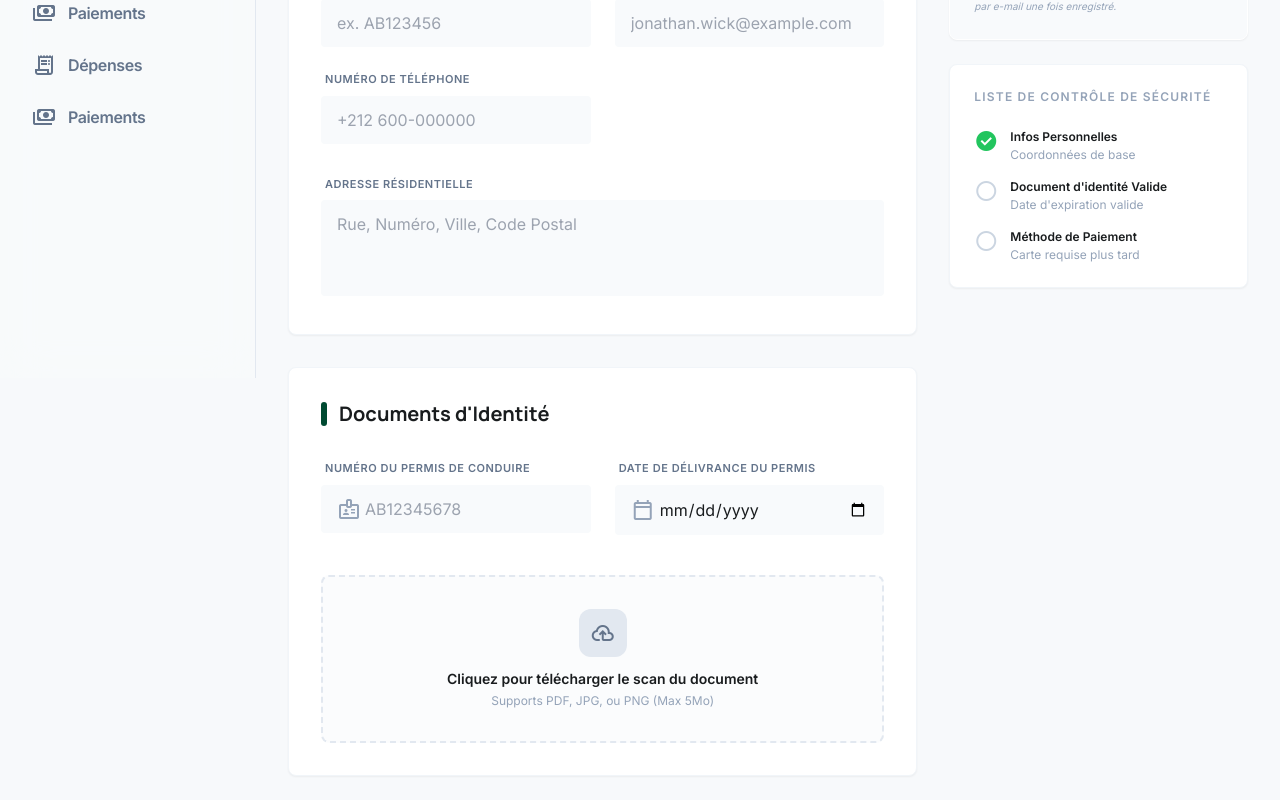
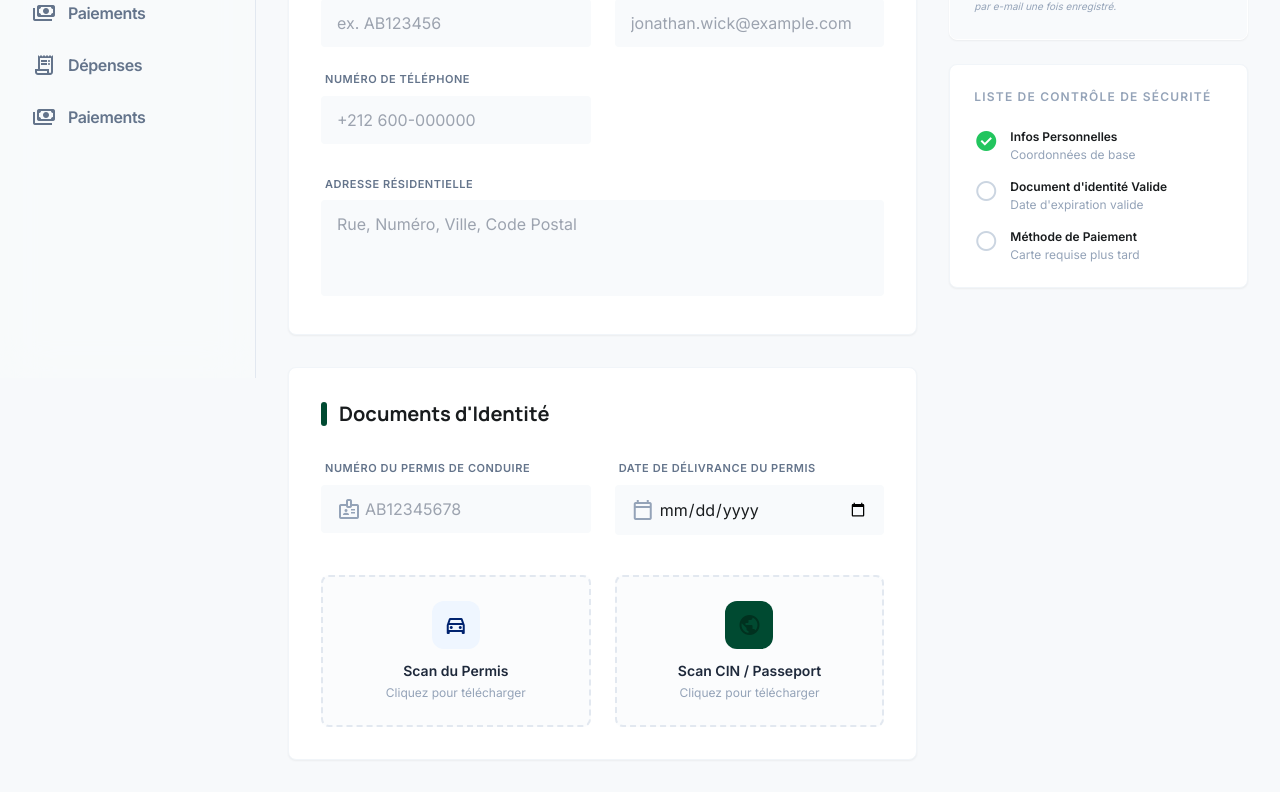
Before and after one commit to tfbrkane-droid/krini_front, a React (Vite) app: page /clients/add in a window 1280 px wide. Shown: the part 422-1222 px from the top of the page. Built offline with nearby package versions, Linux system fonts and the light colour scheme; no server answers.

Commit message:
feat: add document scan upload capability to client forms

```diff
--- a/src/components/AddClient.jsx
+++ b/src/components/AddClient.jsx
@@ -15,6 +15,10 @@ const AddClient = () => {
         date_delivrance_permis: '',
         remarques: ''
     });
+    const [files, setFiles] = useState({
+        scan_cin: null,
+        scan_permis: null
+    });
     const [loading, setLoading] = useState(false);
     const [error, setError] = useState(null);
 
@@ -23,12 +27,30 @@ const AddClient = () => {
         setFormData(prev => ({ ...prev, [name]: value }));
     };
 
+    const handleFileChange = (e) => {
+        const { name, files: selectedFiles } = e.target;
+        if (selectedFiles.length > 0) {
+            setFiles(prev => ({ ...prev, [name]: selectedFiles[0] }));
+        }
+    };
+
     const handleSubmit = async (e) => {
         e.preventDefault();
         setLoading(true);
         setError(null);
         try {
-            await api.post('clients/', formData);
+            const data = new FormData();
+            Object.keys(formData).forEach(key => {
+                if (formData[key] !== null && formData[key] !== undefined && formData[key] !== '') {
+                    data.append(key, formData[key]);
+                }
+            });
+            if (files.scan_cin) data.append('scan_cin', files.scan_cin);
+            if (files.scan_permis) data.append('scan_permis', files.scan_permis);
+
+            await api.post('clients/', data, {
+                headers: { 'Content-Type': 'multipart/form-data' },
+            });
             navigate('/clients');
         } catch (err) {
             console.error("Error creating client:", err);
@@ -193,14 +215,26 @@ const AddClient = () => {
                                         <span className="material-symbols-outlined absolute left-4 top-1/2 -translate-y-1/2 text-slate-400">calendar_today</span>
                                     </div>
                                 </div>
-                                <div className="col-span-2 mt-4">
-                                    <div className="border-2 border-dashed border-slate-200 rounded-xl p-8 flex flex-col items-center justify-center text-center bg-slate-50/50 hover:bg-slate-50 transition-colors cursor-pointer group">
-                                        <div className="w-12 h-12 rounded-full bg-slate-200 flex items-center justify-center mb-3 group-hover:scale-110 transition-transform">
-                                            <span className="material-symbols-outlined text-slate-500">cloud_upload</span>
+                                <div className="col-span-2 mt-4 grid grid-cols-2 gap-6">
+                                    {/* Scan Permis */}
+                                    <label className="border-2 border-dashed border-slate-200 rounded-xl p-6 flex flex-col items-center justify-center text-center bg-slate-50/50 hover:bg-slate-50 transition-colors cursor-pointer group">
+                                        <div className="w-12 h-12 rounded-full bg-blue-50 flex items-center justify-center mb-3 group-hover:scale-110 transition-transform">
+                                            <span className="material-symbols-outlined text-primary">drive_eta</span>
                                         </div>
-                                        <p className="text-sm font-semibold text-on-surface">Cliquez pour télécharger le scan du document</p>
-                                        <p className="text-xs text-slate-400 mt-1">Supports PDF, JPG, ou PNG (Max 5Mo)</p>
-                                    </div>
+                                        <p className="text-sm font-semibold text-slate-800">Scan du Permis</p>
+                                        <p className="text-xs text-slate-400 mt-1">{files.scan_permis ? files.scan_permis.name : "Cliquez pour télécharger"}</p>
+                                        <input type="file" name="scan_permis" className="hidden" accept="image/*,.pdf" onChange={handleFileChange} />
+                                    </label>
+
+                                    {/* Scan CIN/Passport */}
+                                    <label className="border-2 border-dashed border-slate-200 rounded-xl p-6 flex flex-col items-center justify-center text-center bg-slate-50/50 hover:bg-slate-50 transition-colors cursor-pointer group">
+                                        <div className="w-12 h-12 rounded-full bg-tertiary-container flex items-center justify-center mb-3 group-hover:scale-110 transition-transform">
+                                            <span className="material-symbols-outlined text-tertiary">public</span>
+                                        </div>
+                                        <p className="text-sm font-semibold text-slate-800">Scan CIN / Passeport</p>
+                                        <p className="text-xs text-slate-400 mt-1">{files.scan_cin ? files.scan_cin.name : "Cliquez pour télécharger"}</p>
+                                        <input type="file" name="scan_cin" className="hidden" accept="image/*,.pdf" onChange={handleFileChange} />
+                                    </label>
                                 </div>
                             </div>
                         </section>
--- a/src/components/EditClient.jsx
+++ b/src/components/EditClient.jsx
@@ -21,6 +21,7 @@ const EditClient = () => {
     const [loading, setLoading] = useState(true);
     const [error, setError] = useState(null);
     const [saving, setSaving] = useState(false);
+    const [files, setFiles] = useState({ scan_cin: null, scan_permis: null });
 
     useEffect(() => {
         const fetchData = async () => {
@@ -54,11 +55,32 @@ const EditClient = () => {
         }));
     };
 
+    const handleFileChange = (e) => {
+        const { name, files: selectedFiles } = e.target;
+        if (selectedFiles.length > 0) {
+            setFiles(prev => ({ ...prev, [name]: selectedFiles[0] }));
+        }
+    };
+
     const handleSubmit = async (e) => {
         e.preventDefault();
         setSaving(true);
         try {
-            await api.put(`clients/${id}/`, formData);
+            const data = new FormData();
+            Object.keys(formData).forEach(key => {
+                // Ignore file URL fields when sending back, only send new files if selected
+                if (key !== 'scan_cin' && key !== 'scan_permis') {
+                    if (formData[key] !== null && formData[key] !== undefined) {
+                        data.append(key, typeof formData[key] === 'boolean' ? (formData[key] ? 'true' : 'false') : formData[key]);
+                    }
+                }
+            });
+            if (files.scan_cin) data.append('scan_cin', files.scan_cin);
+            if (files.scan_permis) data.append('scan_permis', files.scan_permis);
+
+            await api.patch(`clients/${id}/`, data, {
+                headers: { 'Content-Type': 'multipart/form-data' }
+            });
             navigate('/clients');
         } catch (err) {
             console.error("Error updating client:", err);
@@ -216,6 +238,21 @@ const EditClient = () => {
                                             type="text"
                                         />
                                     </div>
+                                    <div className="flex flex-col border-t border-slate-200 pt-3">
+                                        <label className="text-[10px] uppercase tracking-wider font-bold text-slate-500 font-label mb-2">Scan du permis</label>
+                                        {formData.scan_permis && !files.scan_permis && (
+                                            <a href={formData.scan_permis} target="_blank" rel="noreferrer" className="text-xs text-primary font-bold hover:underline mb-2 inline-flex items-center gap-1">
+                                                <span className="material-symbols-outlined text-[14px]">visibility</span>
+                                                Voir le scan actuel
+                                            </a>
+                                        )}
+                                        <label className="border border-dashed border-primary/30 bg-primary/5 rounded-md p-3 text-center cursor-pointer hover:bg-primary/10 transition-colors">
+                                            <span className="text-xs font-semibold text-primary">
+                                                {files.scan_permis ? files.scan_permis.name : "Télécharger un nouveau document"}
+                                            </span>
+                                            <input type="file" name="scan_permis" className="hidden" accept="image/*,.pdf" onChange={handleFileChange} />
+                                        </label>
+                                    </div>
                                 </div>
                             </div>
                             {/* Passport / CIN */}
@@ -242,6 +279,21 @@ const EditClient = () => {
                                             className="bg-white border border-slate-200 rounded-md px-3 py-2 text-xs focus:ring-0 focus:border-primary transition-all"
                                             type="text"
                                         />
+                                    </div>
+                                    <div className="flex flex-col border-t border-slate-200 pt-3">
+                                        <label className="text-[10px] uppercase tracking-wider font-bold text-slate-500 font-label mb-2">Scan d'identité</label>
+                                        {formData.scan_cin && !files.scan_cin && (
+                                            <a href={formData.scan_cin} target="_blank" rel="noreferrer" className="text-xs text-primary font-bold hover:underline mb-2 inline-flex items-center gap-1">
+                                                <span className="material-symbols-outlined text-[14px]">visibility</span>
+                                                Voir le scan actuel
+                                            </a>
+                                        )}
+                                        <label className="border border-dashed border-primary/30 bg-primary/5 rounded-md p-3 text-center cursor-pointer hover:bg-primary/10 transition-colors">
+                                            <span className="text-xs font-semibold text-primary">
+                                                {files.scan_cin ? files.scan_cin.name : "Télécharger un nouveau document"}
+                                            </span>
+                                            <input type="file" name="scan_cin" className="hidden" accept="image/*,.pdf" onChange={handleFileChange} />
+                                        </label>
                                     </div>
                                 </div>
                             </div>
```
